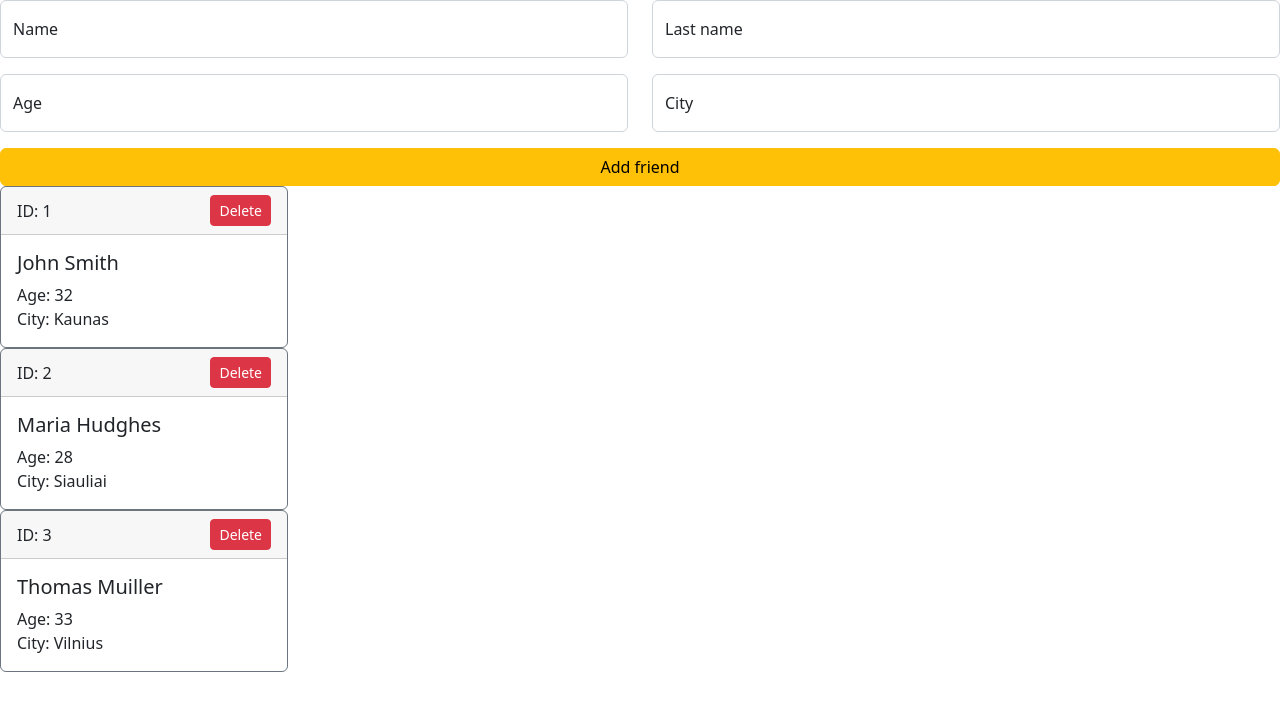
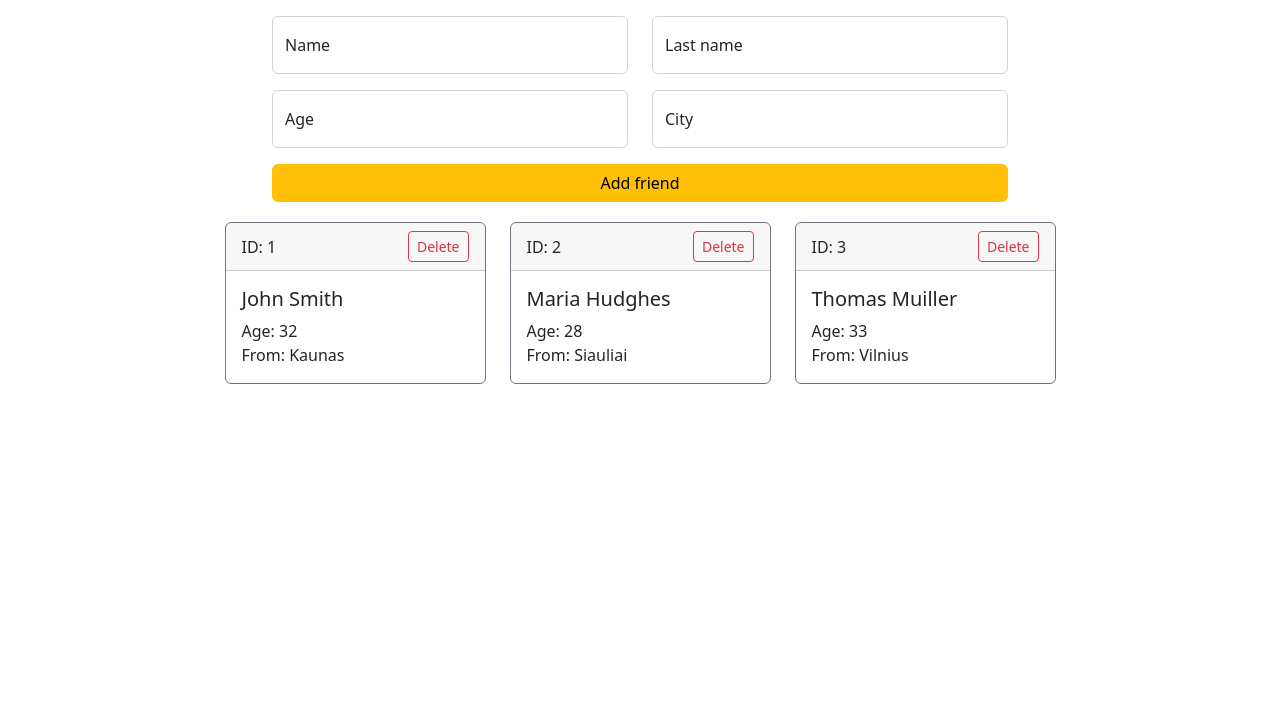
Before and after one commit to JonasKaruzas/react-friends-list, a React (Create React App) app: page / in a window 1280 px wide. Shown: the top 710 px of the page. Built offline with nearby package versions, Linux system fonts and the light colour scheme.

Commit message:
style: :lipstick: Styling done

```diff
--- a/src/App.js
+++ b/src/App.js
@@ -1,5 +1,8 @@
 import { Friend } from "./Friend";
 import { AddFriendForm } from "./AddFriendForm";
+import Container from "react-bootstrap/Container";
+import Row from "react-bootstrap/Row";
+import Col from "react-bootstrap/Col";
 
 const friends = [
   { id: 1, firstName: "John", lastName: "Smith", age: 32, city: "Kaunas" },
@@ -9,12 +12,21 @@ const friends = [
 
 function App() {
   return (
-    <>
-      <AddFriendForm />
-      {friends.map((friend) => (
-        <Friend data={friend} key={friend.id} />
-      ))}
-    </>
+    <Container>
+      <Row className="d-flex justify-content-center">
+        <Col className="my-3 col-12 col-sm-8">
+          <AddFriendForm />
+        </Col>
+      </Row>
+
+      <Row className="d-flex justify-content-center">
+        {friends.map((friend) => (
+          <Col className="my-1 col-12 col-sm-6 col-lg-3">
+            <Friend data={friend} key={friend.id} />
+          </Col>
+        ))}
+      </Row>
+    </Container>
   );
 }
 
--- a/src/Friend.jsx
+++ b/src/Friend.jsx
@@ -7,12 +7,12 @@ import Button from 'react-bootstrap/Button';
 
 export const Friend = (props) => {
   return (<>
-        <Card border="secondary" style={{ width: '18rem' }}>
+        <Card border="secondary">
         <Card.Header>
           <Container fluid className='g-0'>
             <Row >
               <Col className='d-flex align-items-center'>ID: {props.data.id}</Col>
-              <Col><Button variant='danger' size='sm' className="float-end">Delete</Button></Col>
+              <Col><Button variant='outline-danger' size='sm' className="float-end">Delete</Button></Col>
             </Row>
           </Container>
           </Card.Header>
@@ -20,7 +20,7 @@ export const Friend = (props) => {
           <Card.Title>{props.data.firstName} {props.data.lastName}</Card.Title>
           <Card.Text>
           <div>Age: {props.data.age}</div>
-          <div>City: {props.data.city}</div>
+          <div>From: {props.data.city}</div>
           </Card.Text>
         </Card.Body>
       </Card>
```
